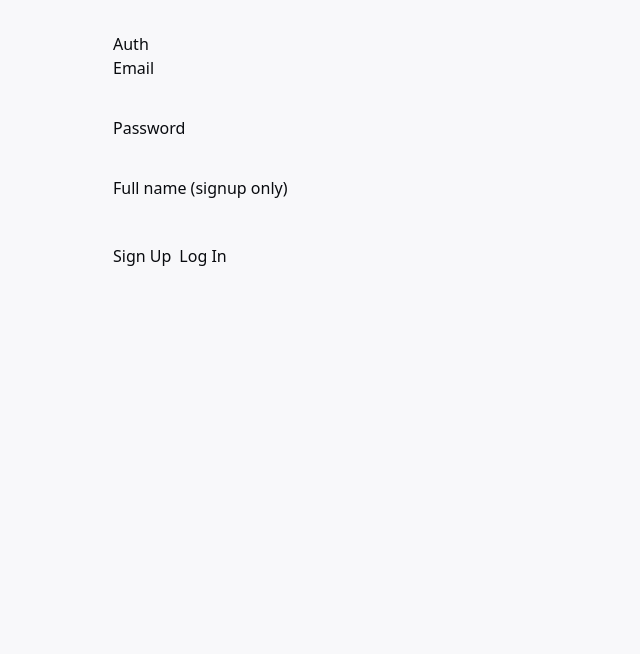
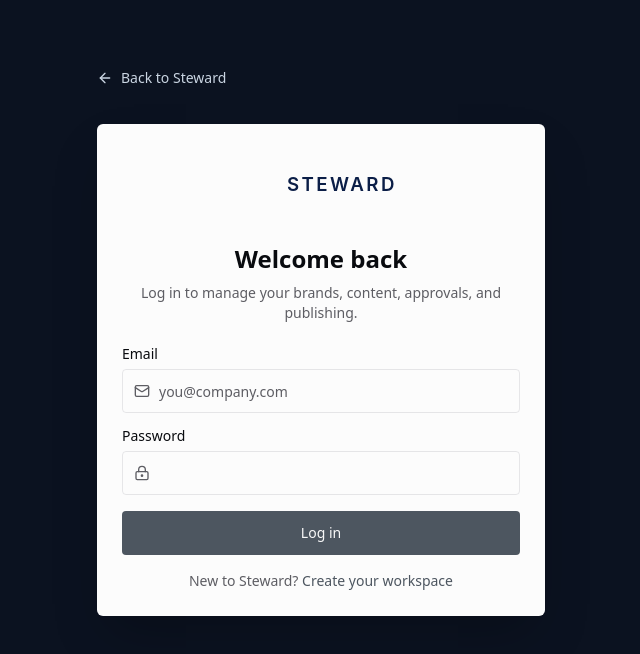
Before and after one commit to Aadams103/Steward-social-media-app, a React (Vite) app: page /auth in a window 1280 px wide. Shown: the top 654 px of the page, without its empty margins (319-959 px from the left). Built offline with nearby package versions, Linux system fonts and the light colour scheme; no server answers.

Commit message:
Repair authentication flow and frontend CI

```diff
--- a/src/components/AppLogo.tsx
+++ b/src/components/AppLogo.tsx
@@ -1,13 +1,14 @@
-import { useState, useMemo } from "react";
+import { useState } from "react";
 import { cn } from "@/lib/utils";
-import { useCurrentBrand } from "@/hooks/use-api";
 
 /**
  * AppLogo Component
  *
  * Renders brand logo with fallback to Steward logo.
  * Supports both lockup (logo + wordmark) and mark (icon only) variants.
- * Automatically selects light/dark assets based on theme.
+ * Automatically selects light/dark assets based on theme. A brand logo can be
+ * supplied explicitly by authenticated surfaces without making API requests
+ * from public marketing or authentication pages.
  *
  * @param variant - "lockup" (full logo) or "mark" (icon only)
  * @param theme - "light" (for dark UI) or "dark" (for light UI)
@@ -22,7 +23,7 @@
   theme?: "light" | "dark";
   /** Height in pixels. Width scales to preserve aspect ratio. */
   size?: number;
-  /** Optional brand logo URL (overrides active brand from store) */
+  /** Optional brand logo URL supplied by an authenticated parent surface */
   brandLogoUrl?: string;
   /** Additional CSS classes */
   className?: string;
@@ -35,39 +36,7 @@
   brandLogoUrl: propBrandLogoUrl,
   className,
 }: AppLogoProps) {
-  const { data: currentBrand } = useCurrentBrand();
   const [imageError, setImageError] = useState(false);
-
-  // Determine which brand logo URL to use
-  const brandLogoUrl = useMemo(() => {
-    if (propBrandLogoUrl) return propBrandLogoUrl;
-    // Check if currentBrand has logoUrl
-    const brand = currentBrand;
-    if (brand?.logoUrl) {
-      return brand.logoUrl;
-    }
-    // Fallback to avatarUrl if logoUrl doesn't exist
-    if (brand?.avatarUrl) {
-      return brand.avatarUrl;
-    }
-    return null;
-  }, [propBrandLogoUrl, currentBrand]);
-
-  // Add cache-busting if brand has logoUpdatedAt or updatedAt
-  const brandLogoUrlWithCache = useMemo(() => {
-    if (!brandLogoUrl) return null;
-    const brand = currentBrand;
-    // Prefer logoUpdatedAt if available, otherwise use updatedAt
-    const timestampField = (brand as any)?.logoUpdatedAt || brand?.updatedAt;
-    if (timestampField) {
-      const timestamp = timestampField instanceof Date
-        ? timestampField.getTime()
-        : new Date(timestampField).getTime();
-      const separator = brandLogoUrl.includes('?') ? '&' : '?';
-      return `${brandLogoUrl}${separator}v=${timestamp}`;
-    }
-    return brandLogoUrl;
-  }, [brandLogoUrl, currentBrand]);
 
   const stewardFallback =
     variant === "mark"
@@ -77,8 +46,8 @@
       : theme === "light"
         ? "/brand/steward/steward-lockup-silver.svg"
         : "/brand/steward/steward-lockup-navy.svg";
-  const logoSrc = brandLogoUrlWithCache && !imageError
-    ? brandLogoUrlWithCache
+  const logoSrc = propBrandLogoUrl && !imageError
+    ? propBrandLogoUrl
     : stewardFallback;
 
   const padding = Math.ceil(size * 0.5);
@@ -100,7 +69,7 @@
         }}
         onError={(e) => {
           const img = e.target as HTMLImageElement;
-          if (brandLogoUrlWithCache && !imageError) {
+          if (propBrandLogoUrl && !imageError) {
             setImageError(true);
             img.src = stewardFallback;
           } else {
--- a/src/components/ui/dialog.tsx
+++ b/src/components/ui/dialog.tsx
@@ -221,15 +221,11 @@
 
 function DialogTitle({
 	className,
-	id,
 	...props
-}: React.ComponentProps<typeof DialogPrimitive.Title> & {
-	id?: string;
-}) {
+}: React.ComponentProps<typeof DialogPrimitive.Title>) {
 	return (
 		<DialogPrimitive.Title
 			data-slot="dialog-title"
-			id={id}
 			className={cn("text-lg leading-none font-semibold", className)}
 			{...props}
 		/>
@@ -238,15 +234,11 @@
 
 function DialogDescription({
 	className,
-	id,
 	...props
-}: React.ComponentProps<typeof DialogPrimitive.Description> & {
-	id?: string;
-}) {
+}: React.ComponentProps<typeof DialogPrimitive.Description>) {
 	return (
 		<DialogPrimitive.Description
 			data-slot="dialog-description"
-			id={id}
 			className={cn("text-muted-foreground text-sm", className)}
 			{...props}
 		/>
--- a/src/pages/Auth.tsx
+++ b/src/pages/Auth.tsx
@@ -1,77 +1,141 @@
-import { useState } from "react";
-import { loginWithEmail } from "../auth/login";
-import { signUpWithEmail } from "../auth/signup";
+import { useEffect, useState, type FormEvent } from "react";
+import { Link, useNavigate } from "@tanstack/react-router";
+import { ArrowLeft, Loader2, LockKeyhole, Mail } from "lucide-react";
+import { loginWithEmail } from "@/auth/login";
+import { AppLogo } from "@/components/AppLogo";
+import { Alert, AlertDescription } from "@/components/ui/alert";
+import { Button } from "@/components/ui/button";
+import { Card, CardContent, CardDescription, CardHeader, CardTitle } from "@/components/ui/card";
+import { Input } from "@/components/ui/input";
+import { Label } from "@/components/ui/label";
+import { isSupabaseConfigured, supabase } from "@/lib/supabase";
 
 export function AuthPage() {
+  const navigate = useNavigate();
   const [email, setEmail] = useState("");
   const [password, setPassword] = useState("");
-  const [fullName, setFullName] = useState("");
   const [message, setMessage] = useState<string | null>(null);
+  const [isLoading, setIsLoading] = useState(false);
 
-  async function handleSignUp() {
-    setMessage("Signing up...");
+  useEffect(() => {
+    if (!supabase) return;
+    let active = true;
+    void supabase.auth.getSession().then(({ data }) => {
+      if (active && data.session) {
+        void navigate({ to: "/app" });
+      }
+    });
+    return () => {
+      active = false;
+    };
+  }, [navigate]);
+
+  async function handleLogin(event: FormEvent<HTMLFormElement>) {
+    event.preventDefault();
+    if (isLoading) return;
+
+    setMessage(null);
+    setIsLoading(true);
     try {
-      await signUpWithEmail(email, password, fullName || undefined);
-      setMessage("Signed up successfully.");
-    } catch (error: any) {
-      setMessage(error?.message ?? "Failed to sign up.");
-    }
-  }
-
-  async function handleLogin() {
-    setMessage("Logging in...");
-    try {
-      await loginWithEmail(email, password);
-      setMessage("Logged in successfully.");
-    } catch (error: any) {
-      setMessage(error?.message ?? "Failed to log in.");
+      await loginWithEmail(email.trim().toLowerCase(), password);
+      await navigate({ to: "/app" });
+    } catch (error: unknown) {
+      setMessage(error instanceof Error ? error.message : "Failed to log in.");
+    } finally {
+      setIsLoading(false);
     }
   }
 
   return (
-    <main style={{ padding: "2rem", maxWidth: 480, margin: "0 auto" }}>
-      <h1>Auth</h1>
-      <div style={{ display: "flex", flexDirection: "column", gap: "0.75rem" }}>
-        <label>
-          Email
-          <input
+    <main className="min-h-screen bg-[var(--steward-bg)] px-4 py-8 text-slate-950 sm:py-14">
+      <div className="mx-auto w-full max-w-md">
+        <Link
+          to="/"
+          className="mb-6 inline-flex min-h-11 items-center gap-2 text-sm text-slate-300 hover:text-white"
+        >
+          <ArrowLeft className="h-4 w-4" aria-hidden="true" />
+          Back to Steward
+        </Link>
+
+        <Card className="border-white/10 shadow-2xl">
+          <CardHeader className="space-y-4 text-center">
+            <div className="mx-auto flex justify-center">
+              <AppLogo variant="lockup" theme="dark" size={36} />
+            </div>
+            <div>
+              <CardTitle className="text-2xl">Welcome back</CardTitle>
+              <CardDescription className="mt-2">
+                Log in to manage your brands, content, approvals, and publishing.
+              </CardDescription>
+            </div>
+          </CardHeader>
+          <CardContent>
+            <form className="space-y-4" onSubmit={handleLogin}>
+              <div className="space-y-2">
+                <Label htmlFor="login-email">Email</Label>
+                <div className="relative">
+                  <Mail className="absolute left-3 top-3.5 h-4 w-4 text-muted-foreground" aria-hidden="true" />
+                  <Input
+                    id="login-email"
                     type="email"
+                    autoComplete="email"
                     value={email}
-            onChange={(e) => setEmail(e.target.value)}
-            style={{ width: "100%" }}
+                    onChange={(event) => setEmail(event.target.value)}
+                    className="min-h-11 pl-9"
+                    placeholder="you@company.com"
+                    required
                   />
-        </label>
-        <label>
-          Password
-          <input
+                </div>
+              </div>
+
+              <div className="space-y-2">
+                <Label htmlFor="login-password">Password</Label>
+                <div className="relative">
+                  <LockKeyhole className="absolute left-3 top-3.5 h-4 w-4 text-muted-foreground" aria-hidden="true" />
+                  <Input
+                    id="login-password"
                     type="password"
+                    autoComplete="current-password"
                     value={password}
-            onChange={(e) => setPassword(e.target.value)}
-            style={{ width: "100%" }}
+                    onChange={(event) => setPassword(event.target.value)}
+                    className="min-h-11 pl-9"
+                    required
                   />
-        </label>
-        <label>
-          Full name (signup only)
-          <input
-            type="text"
-            value={fullName}
-            onChange={(e) => setFullName(e.target.value)}
-            style={{ width: "100%" }}
-          />
-        </label>
-        <div style={{ display: "flex", gap: "0.5rem", marginTop: "0.5rem" }}>
-          <button type="button" onClick={handleSignUp}>
-            Sign Up
-          </button>
-          <button type="button" onClick={handleLogin}>
-            Log In
-          </button>
                 </div>
-        {message && (
-          <p style={{ marginTop: "0.75rem" }}>
-            {message}
+              </div>
+
+              {!isSupabaseConfigured ? (
+                <Alert variant="destructive">
+                  <AlertDescription>
+                    Authentication is not configured for this deployment.
+                  </AlertDescription>
+                </Alert>
+              ) : null}
+
+              {message ? (
+                <Alert variant="destructive" role="alert">
+                  <AlertDescription>{message}</AlertDescription>
+                </Alert>
+              ) : null}
+
+              <Button
+                type="submit"
+                className="min-h-11 w-full"
+                disabled={isLoading || !isSupabaseConfigured}
+              >
+                {isLoading ? <Loader2 className="mr-2 h-4 w-4 animate-spin" aria-hidden="true" /> : null}
+                Log in
+              </Button>
+
+              <p className="text-center text-sm text-muted-foreground">
+                New to Steward?{" "}
+                <Link to="/" className="font-medium text-primary hover:underline">
+                  Create your workspace
+                </Link>
               </p>
-        )}
+            </form>
+          </CardContent>
+        </Card>
       </div>
     </main>
   );
--- a/src/routes/app.tsx
+++ b/src/routes/app.tsx
@@ -1,6 +1,21 @@
-import { createFileRoute, Outlet } from "@tanstack/react-router";
+import { createFileRoute, Outlet, redirect } from "@tanstack/react-router";
+import { supabase } from "@/lib/supabase";
 
 export const Route = createFileRoute("/app")({
+  beforeLoad: async () => {
+    if (!supabase) {
+      throw redirect({ to: "/auth" });
+    }
+
+    const {
+      data: { session },
+      error,
+    } = await supabase.auth.getSession();
+
+    if (error || !session) {
+      throw redirect({ to: "/auth" });
+    }
+  },
   component: AppLayout,
 });
 
--- a/vite.config.js
+++ b/vite.config.js
@@ -28,6 +28,7 @@
 	test: {
 		globals: true,
 		environment: "jsdom",
+		include: ["src/**/*.{test,spec}.{ts,tsx}"],
 	},
 	resolve: {
 		alias: {
```
Also changed, not shown: src/auth/signup.ts (+15 -3 lines), src/components/AppShell.tsx (+11 -4 lines), src/components/auth/GetStartedModal.tsx (+44 -75 lines), src/pages/steward/OnboardingPage.tsx (+11 -2 lines). Lines whose indentation alone changed are shown as unchanged.
